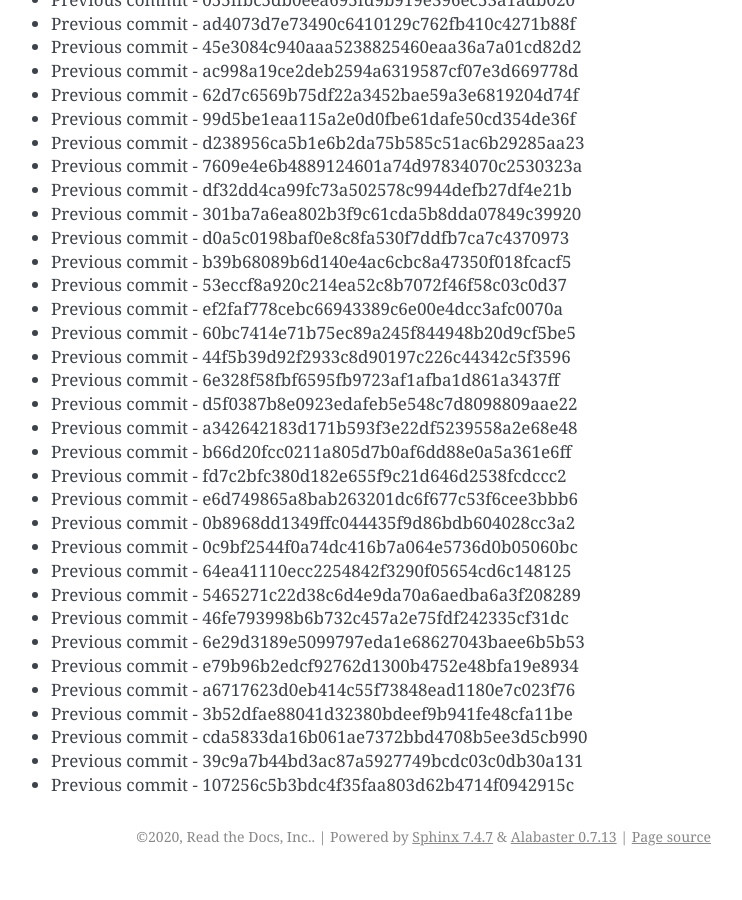
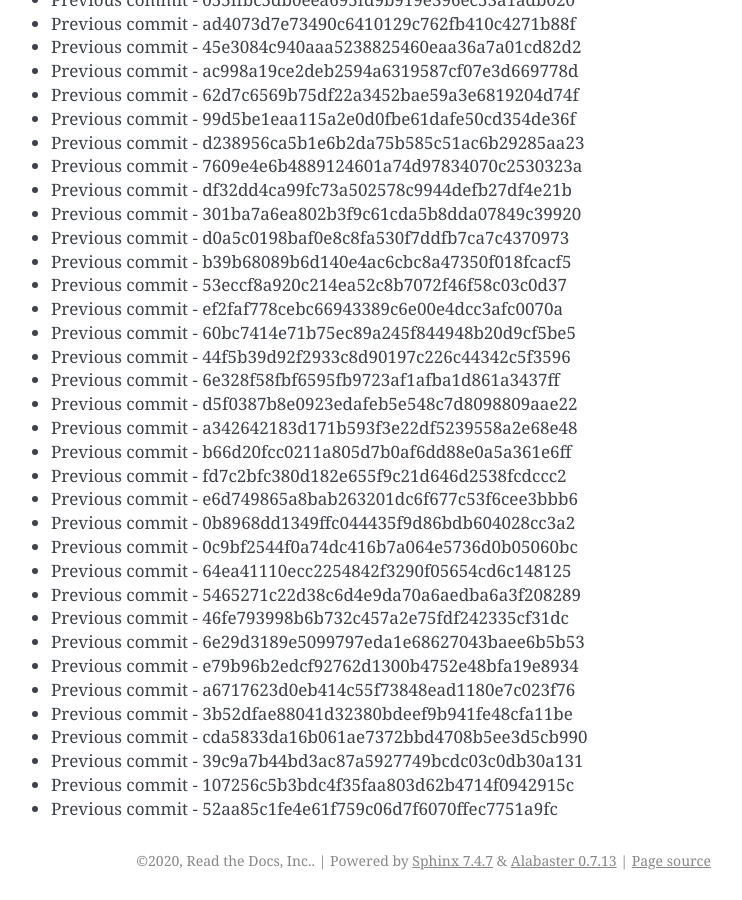
Before and after one commit to readthedocs/rtd-git-stresstest, a Sphinx documentation site: the page built from docs/updates.rst, in a window 1280 px wide and 900 px high, scrolled down 61552 px. Shown: the whole window, without its empty margins (399-1141 px from the left). Built offline with Sphinx 7.4.7, drawn with Linux system fonts in a browser that asks for light colours; before the commit the page ends 62428 px from its top, so only the background shows below that.

Commit message:
Generating commit from previous: 52aa85c1fe4e61f759c06d7f6070ffec7751a9fc

```diff
--- a/docs/updates.rst
+++ b/docs/updates.rst
@@ -2618,3 +2618,4 @@ It can be tested for any performance characteristics.
 * Previous commit - cda5833da16b061ae7372bbd4708b5ee3d5cb990
 * Previous commit - 39c9a7b44bd3ac87a5927749bcdc03c0db30a131
 * Previous commit - 107256c5b3bdc4f35faa803d62b4714f0942915c
+* Previous commit - 52aa85c1fe4e61f759c06d7f6070ffec7751a9fc
```
